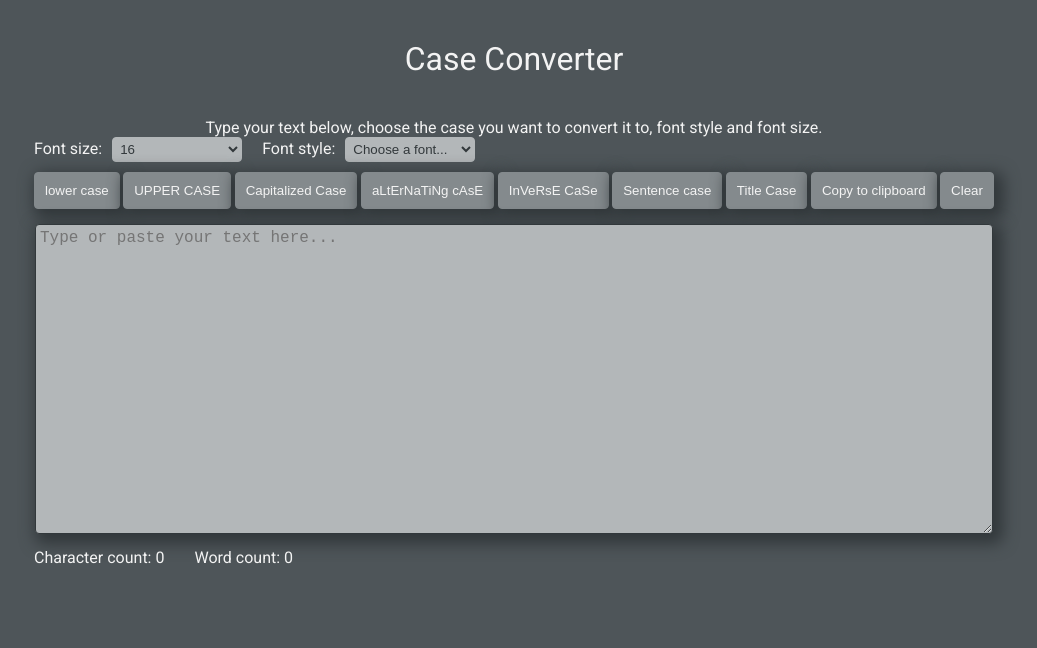
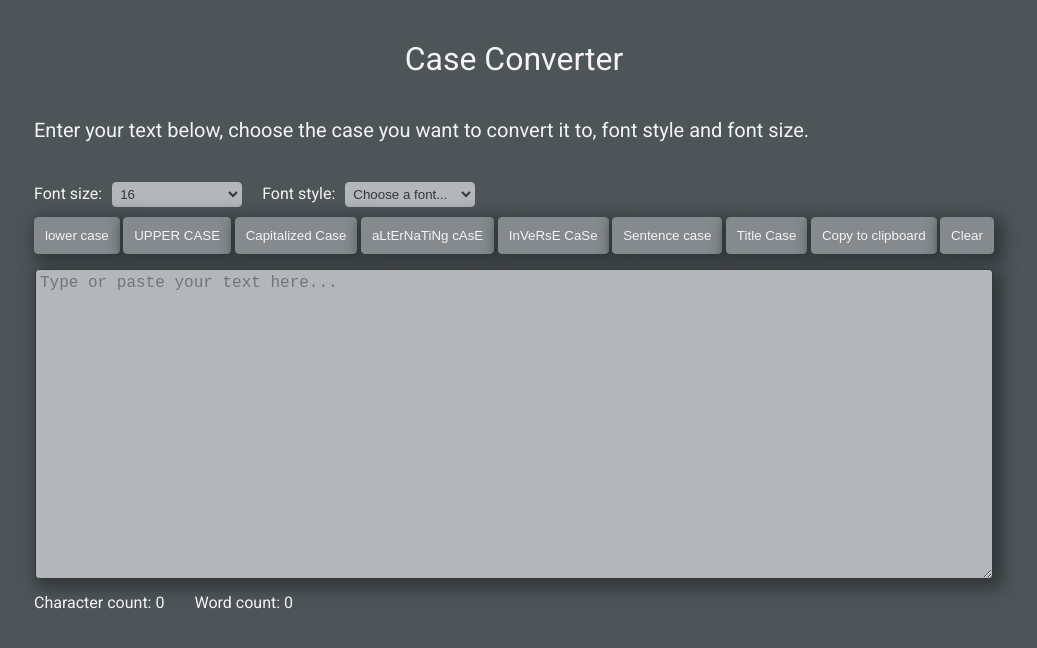
Before and after one commit to katmart93/case-converter-app, a React (Create React App) app: page / in a window 1280 px wide. Shown: the top 648 px of the page, without its empty margins (126-1163 px from the left). Built offline with nearby package versions, Linux system fonts and the light colour scheme; a web font is replaced by a local one.

Commit message:
text styles added

```diff
--- a/src/App.css
+++ b/src/App.css
@@ -69,6 +69,11 @@ h1 {
 .stats span {
   margin-right: 30px;
 }
+.text {
+  font-size: 20px;
+  text-align: left;
+  margin-bottom: 40px;
+}
 .input textarea:focus,
 .options button:focus,
 .font-size-selector select:focus,
--- a/src/App.js
+++ b/src/App.js
@@ -126,8 +126,8 @@ function App() {
   return (
     <div className="App">
       <Title />
-      <Text />
       <div className="wrapper">
+        <Text />
         <Options
           lowerCase={lowerCase}
           upperCase={upperCase}
--- a/src/Text.jsx
+++ b/src/Text.jsx
@@ -3,7 +3,7 @@ import React from "react";
 export default function Text() {
   return (
     <div className="text">
-      Type your text below, choose the case you want to convert it to, font
+      Enter your text below, choose the case you want to convert it to, font
       style and font size.
     </div>
   );
```
